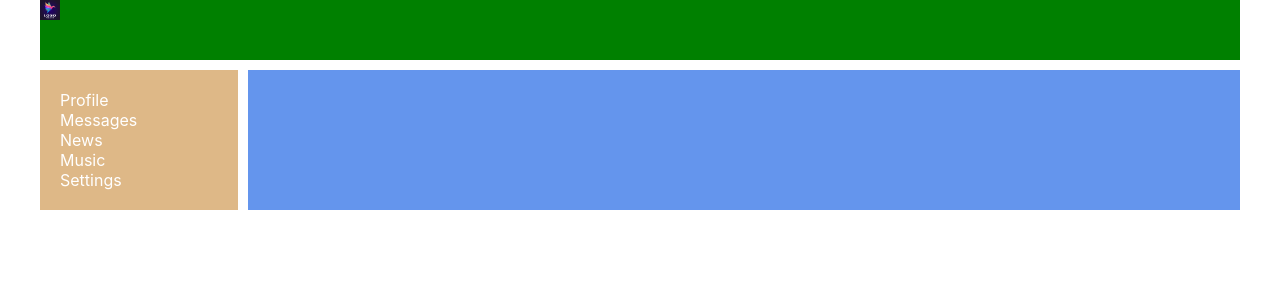
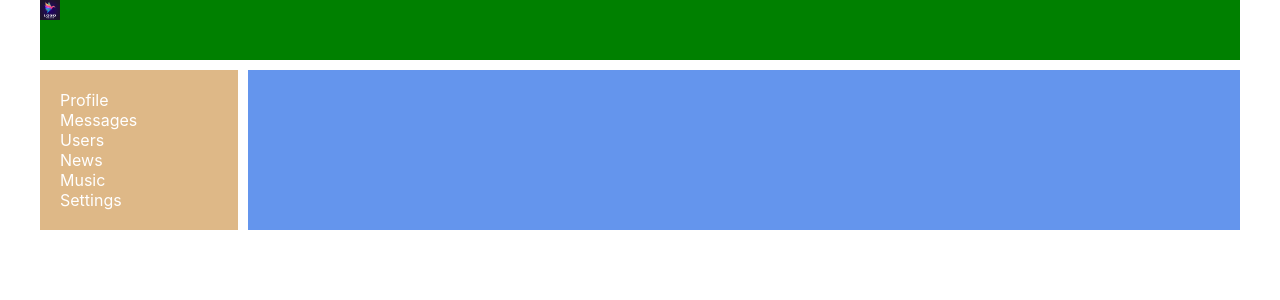
Before and after one commit to horoshopodumaj/social-network, a React (Create React App) app in the folder some-app/: page / in a window 1280 px wide. Shown: the top 300 px of the page. Built offline with nearby package versions, Linux system fonts and the light colour scheme.

Commit message:
adding users to the navbar

```diff
--- a/some-app/src/components/navbar/Navbar.js
+++ b/some-app/src/components/navbar/Navbar.js
@@ -22,6 +22,16 @@ const Navbar = () => {
                     }
                 >
                     Messages
+                </NavLink>
+            </div>
+            <div className={s.item}>
+                <NavLink
+                    to="/users"
+                    className={({ isActive }) =>
+                        isActive ? `${s.activeLink}` : ""
+                    }
+                >
+                    Users
                 </NavLink>
             </div>
             <div className={s.item}>
```
